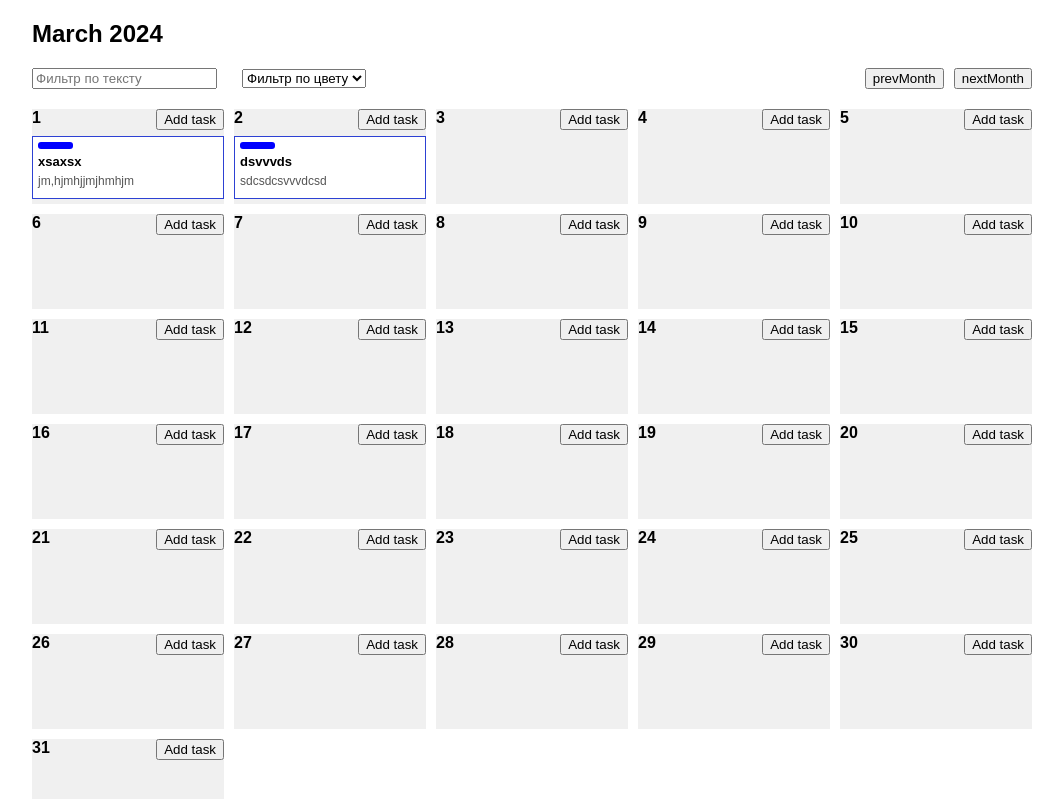
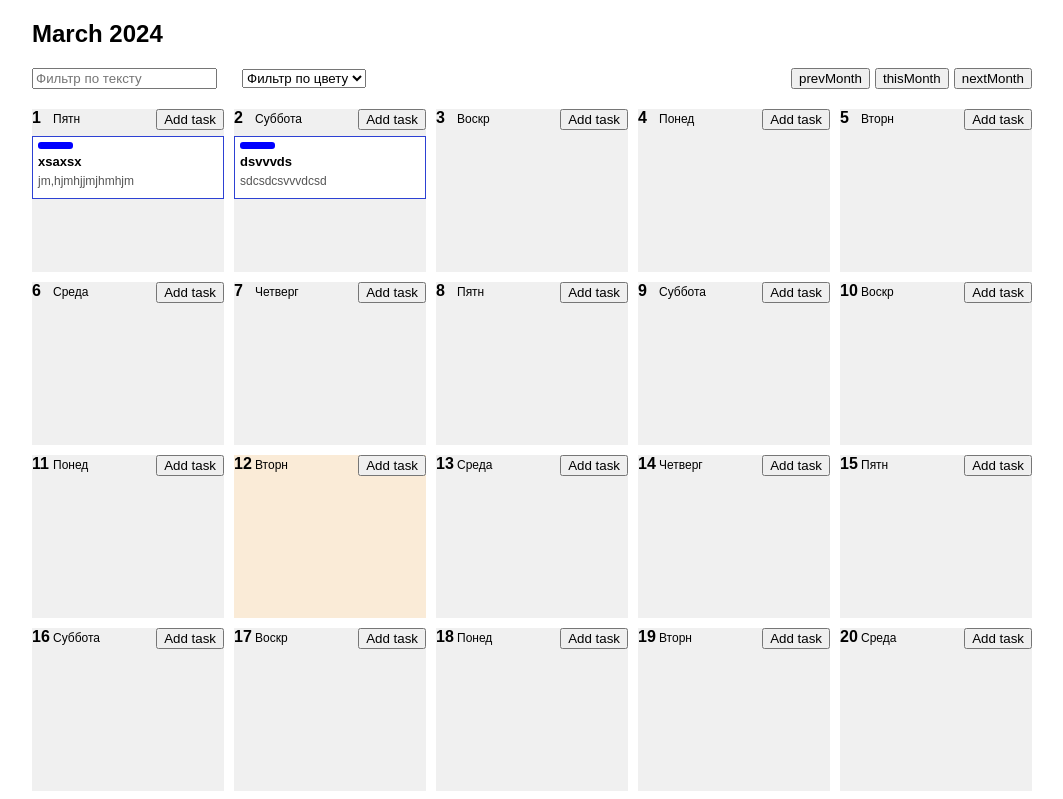
Before and after one commit to SergeyChechel/calendar, a React (Create React App) app: page / in a window 1280 px wide. Shown: the top 799 px of the page, without its empty margins (108-1171 px from the left). Built offline with nearby package versions, Linux system fonts and the light colour scheme; no server answers.

Commit message:
add this month navigation

```diff
--- a/src/App.css
+++ b/src/App.css
@@ -71,12 +71,23 @@
 
 .day {
   position: relative;
+  min-height: 163px;
 }
 
 .day h4 {
   margin-top: 0;
   margin-bottom: 6px;
   min-height: 21px;
+  min-width: 21px;
+  display: inline-block;
+}
+
+.day-name {
+  font-size: 12px;
+}
+
+.today {
+  background: antiquewhite;
 }
 
 .add-task {
@@ -194,6 +205,6 @@ form {
   float: right;
 }
 
-.next-month {
-  margin-left: 10px;
+.month-taker button {
+  margin-left: 5px;
 }
--- a/src/components/Calendar.js
+++ b/src/components/Calendar.js
@@ -64,7 +64,10 @@ const Calendar = () => {
       }
     }
 
-
+    if(event.target.classList.contains('this-month')) {
+      // debugger;
+      setMonth(new Date().getMonth());
+    }
   };
 
   const [holidays, setHolidays] = useState([]);
@@ -200,6 +203,14 @@ const Calendar = () => {
     dispatch(filterTasksByLabel(event.target.value));
   };
 
+  const getDayOfWeek = (year, month, day) => {
+    const date = new Date(year, month, day);
+    const dayOfWeekNumber = date.getDay();
+    const daysOfWeek = ['Воскр', 'Понед', 'Вторн', 'Среда', 'Четверг', 'Пятн', 'Суббота', ];
+
+    return daysOfWeek[dayOfWeekNumber];
+};
+
   return (
     <div className="calendar">
       <h2>{currentDate.toLocaleString('default', { month: 'long' })} {currentYear}</h2>
@@ -220,12 +231,14 @@ const Calendar = () => {
         </select>
         <div className='month-taker' onClick={handleChangeMonth}>
           <button className='prev-month'>prevMonth</button>
+          <button className='this-month'>thisMonth</button>
           <button className='next-month'>nextMonth</button>
         </div>
       </div>
       <div className="grid">
         {daysArray.map(day => (
-          <div className="day" key={day + '_'} onClick={(e) => {
+          <div className={day == new Date().getDate() && currentMonth == new Date().getMonth() ? "day today" : "day"}
+            key={day + '_'} onClick={(e) => {
               if(e.target.classList.contains('cncl-tsk-btn')) {
                 addDayTask(null)
               }
@@ -233,6 +246,7 @@ const Calendar = () => {
             title={holidaysNamesInThisMonth[holidaysDaysInThisMonth.indexOf(day)]}
           >
             <h4 className={holidaysDaysInThisMonth.includes(day) ? 'holiday' : ''} >{day}</h4>
+            <span className='day-name'>{getDayOfWeek(year, currentMonth, day)}</span>
             <button className="add-task" ref={myRef} onClick={() => addDayTask(day)}>
               Add task</button>
 
```
